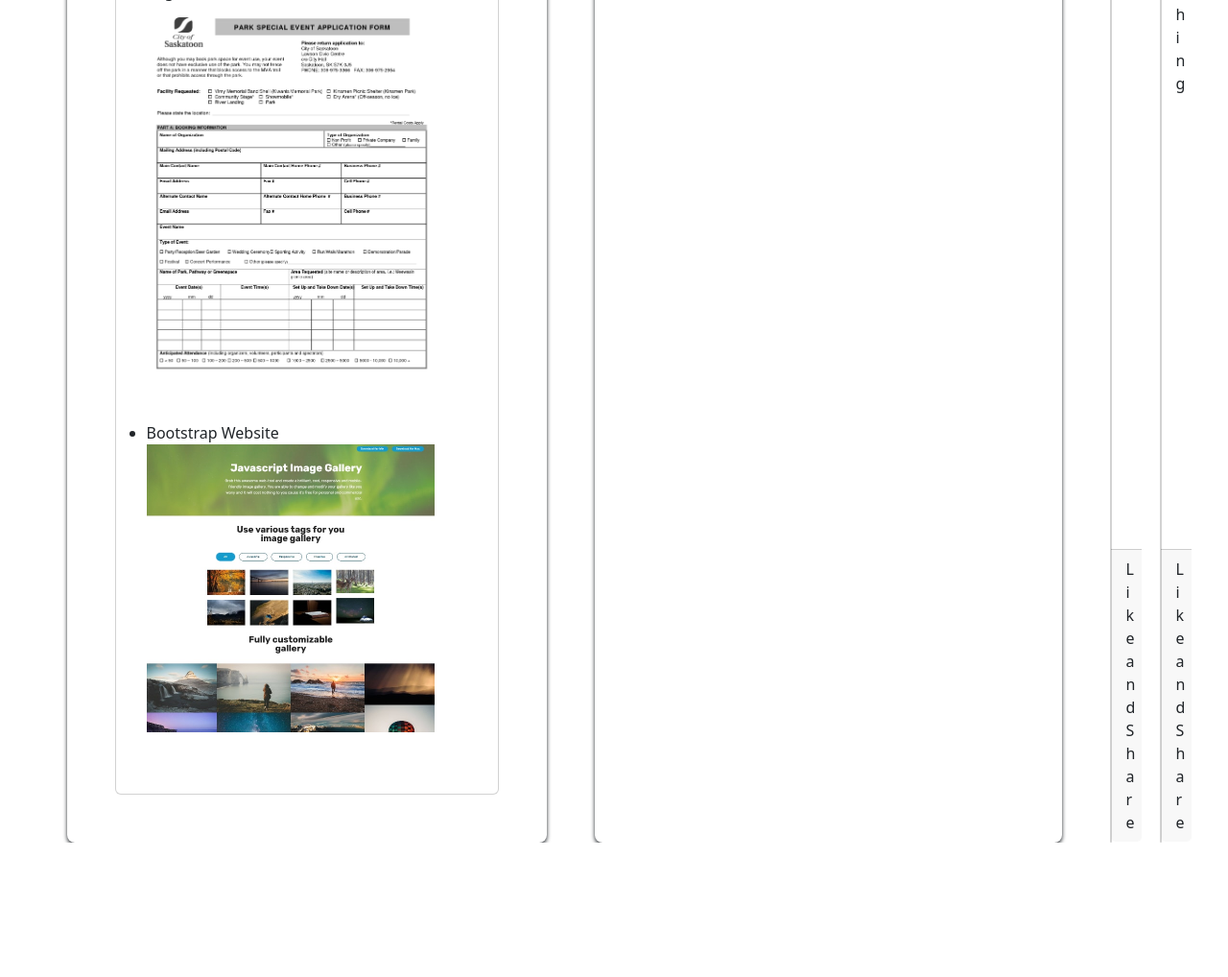
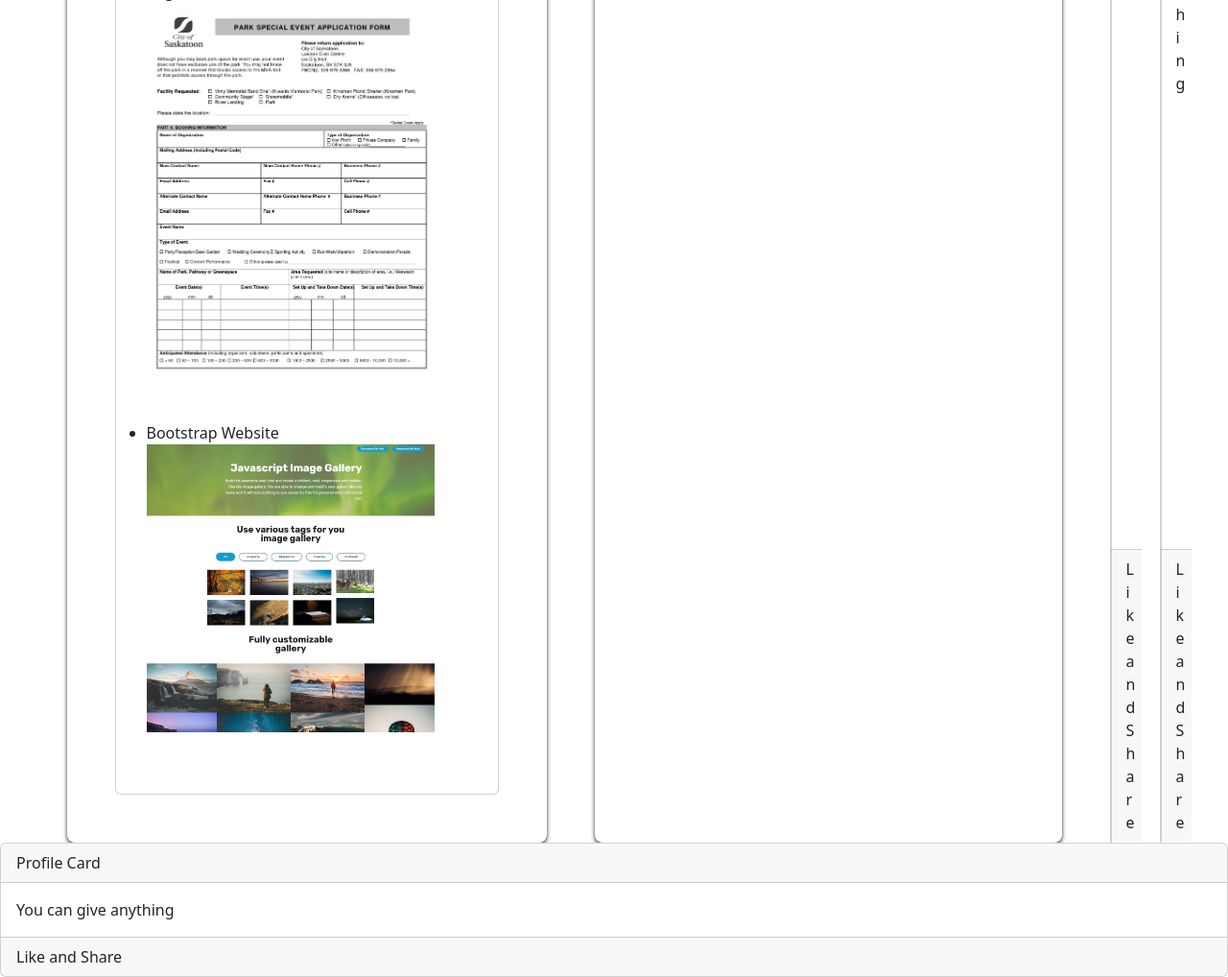
Before and after one commit to Archana-Balasubramanian/Profile-Card, a plain HTML site: page index.html in a window 1280 px wide. Shown: the part 947-1965 px from the top of the page at 96% size. Before the commit the page ends 1825 px from the top, so only its background shows below. Drawn offline with nearby package versions, Linux system fonts and the light colour scheme.

Commit message:
new section added

```diff
--- a/index.html
+++ b/index.html
@@ -110,6 +110,20 @@
             </div>
         </div>
     </div>
+
+    <section>
+        <div class="card">
+            <div class="card-header">
+                Profile Card
+            </div>
+            <div class="card-body">
+                You can give anything
+            </div>
+            <div class="card-footer">
+                Like and Share
+            </div>
+        </div>
+    </section>
     <script src="script.js"></script>
 </body>
 
```
